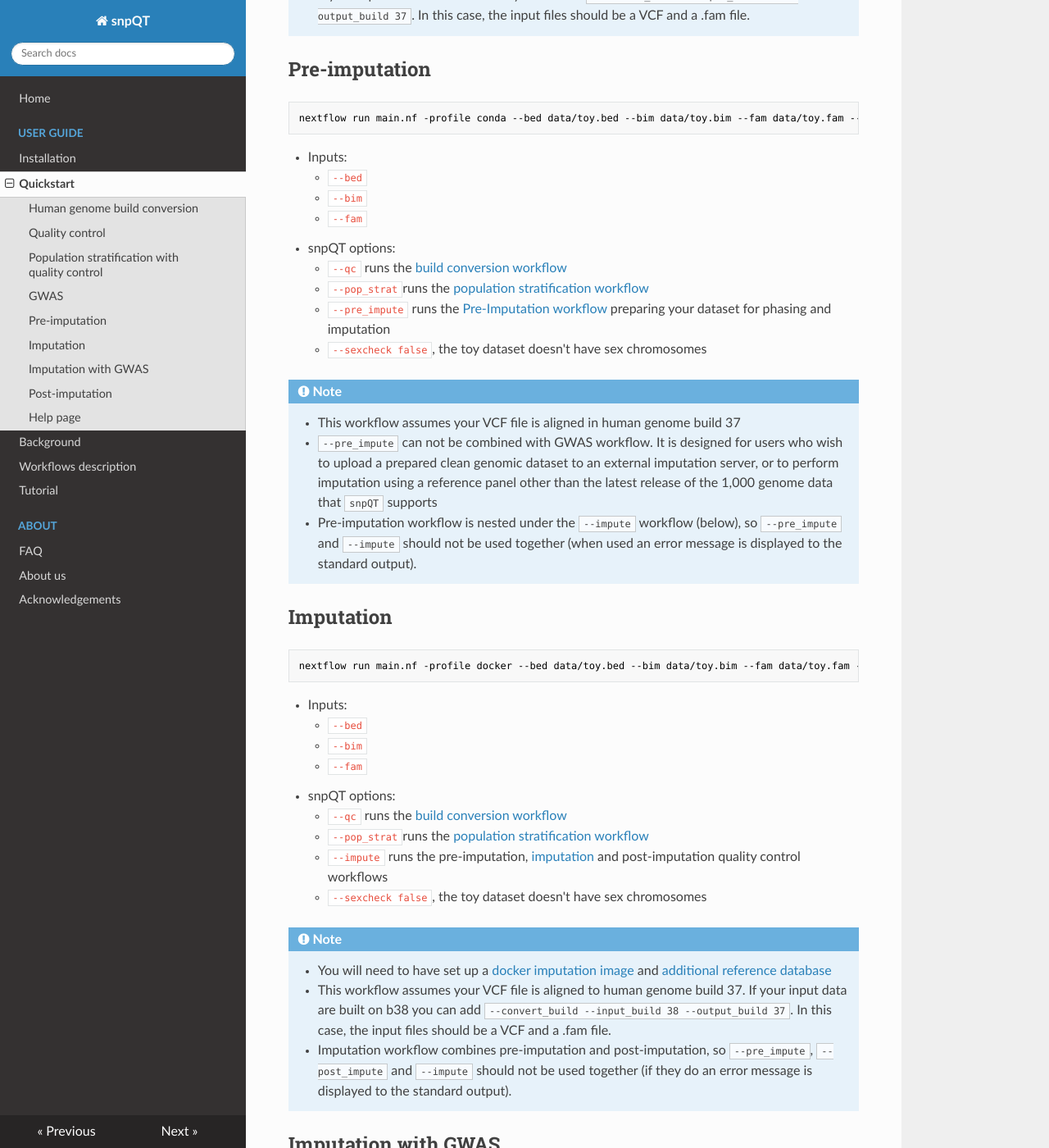
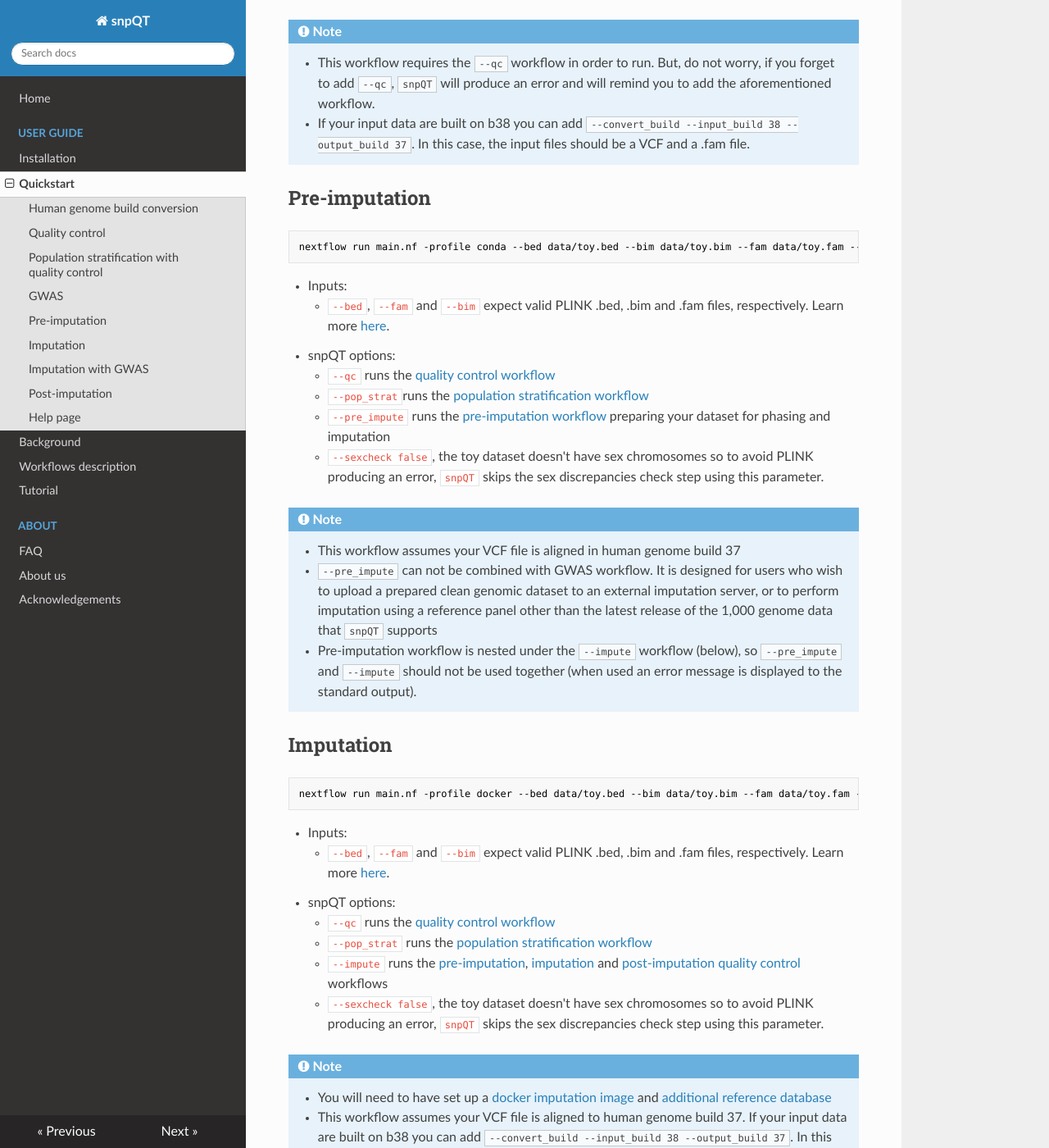
Before and after one commit to nebfield/snpQT, an MkDocs documentation site: the page built from docs/user-guide/quickstart.md, in a window 1280 px wide and 1400 px high, scrolled down 3783 px. Shown: the whole window at 82% size. Built offline with MkDocs 1.6.1, drawn with Linux system fonts in a browser that asks for light colours; nearby versions of some CDN libraries; some of the changed text lies outside the part shown.

Commit message:
Update quickstart.md

````diff
--- a/docs/user-guide/quickstart.md
+++ b/docs/user-guide/quickstart.md
@@ -61,7 +61,7 @@ nextflow run main.nf -profile conda --bed data/toy.bed --fam data/toy.fam --bim
 ```
 
 * Inputs:
-    * `--bed`, `--fam` and `--bim` expect valid PLINK .bed, .bim and .fam files, respectively, learn more [here](https://www.cog-genomics.org/plink2/formats).
+    * `--bed`, `--fam` and `--bim` expect valid PLINK .bed, .bim and .fam files, respectively. Learn more [here](https://www.cog-genomics.org/plink2/formats).
 * snpQT options:
     * `--qc` runs the [quality control workflow](https://snpqt.readthedocs.io/en/latest/user-guide/workflows/#quality-control)
     * `--results` specifies a directory where output files are copied to
@@ -81,7 +81,7 @@ nextflow run main.nf -profile conda --bed data/toy.bed --bim data/toy.bim --fam
 ```
 
 * Inputs:
-    * `--bed`, `--fam` and `--bim` expect valid PLINK .bed, .bim and .fam files, respectively, learn more [here](https://www.cog-genomics.org/plink2/formats).
+    * `--bed`, `--fam` and `--bim` expect valid PLINK .bed, .bim and .fam files, respectively. Learn more [here](https://www.cog-genomics.org/plink2/formats).
 * snpQT options:
     * `--qc` runs the [quality control workflow](https://snpqt.readthedocs.io/en/latest/user-guide/workflows/#quality-control)
     * `--pop_strat`runs the [population stratification workflow](workflows.md#population-stratification)
@@ -89,9 +89,9 @@ nextflow run main.nf -profile conda --bed data/toy.bed --bim data/toy.bim --fam
 	* `--results` specifies a directory where output files are copied to.
 
 !!! note
-    * This workflow assumes your PLINK bfiles are already aligned in b37
+    * This workflow assumes your binary PLINK files are already aligned in b37
 	* The SNP IDs need to be in a "rs" ID format, in order to be merged with the 1,000 human genome data
-	* Population stratification can not be used without the quality control workflow
+	* Population stratification can not be used without the quality control workflow. If you forget to add `--qc`, `snpQT` will produce an error and will remind you to add the aforementioned workflow.
 	* You can combine this workflow with `--convert_built` workflow. In this case, the input files should be a VCF and a .fam file.
 
 
@@ -102,9 +102,9 @@ nextflow run main.nf -profile conda --bed data/toy.bed --bim data/toy.bim --fam
 ```
 
 * Inputs:
-    * `--bed`, `--fam` and `--bim` expect valid PLINK .bed, .bim and .fam files, respectively, learn more [here](https://www.cog-genomics.org/plink2/formats).
+    * `--bed`, `--fam` and `--bim` expect valid PLINK .bed, .bim and .fam files, respectively. Learn more [here](https://www.cog-genomics.org/plink2/formats).
 * snpQT options:
-    * `--qc` runs the [build conversion workflow](workflows.md#build-conversion)
+    * `--qc` runs the [quality control workflow](https://snpqt.readthedocs.io/en/latest/user-guide/workflows/#quality-control)
     * `--pop_strat`runs the [population stratification workflow](workflows.md#population-stratification)
     * `--gwas` runs the [GWAS workflow](workflows.md#genome-wide-association-study)
     * `--sexcheck false`, the toy dataset doesn't have sex chromosomes so to avoid PLINK producing an error, `snpQT` skips the sex discrepancies check step using this parameter.
@@ -120,14 +120,12 @@ nextflow run main.nf -profile conda --bed data/toy.bed --bim data/toy.bim --fam
 ```
 
 * Inputs:
-    * `--bed`
-    * `--bim`
-    * `--fam`
+    * `--bed`, `--fam` and `--bim` expect valid PLINK .bed, .bim and .fam files, respectively. Learn more [here](https://www.cog-genomics.org/plink2/formats).
 * snpQT options:
-    * `--qc` runs the [build conversion workflow](workflows.md#build-conversion)
+    * `--qc` runs the [quality control workflow](https://snpqt.readthedocs.io/en/latest/user-guide/workflows/#quality-control)
     * `--pop_strat`runs the [population stratification workflow](workflows.md#population-stratification)
-    * `--pre_impute` runs the [Pre-Imputation workflow](https://tutorial-snpqt.readthedocs.io/en/latest/user-guide/workflows/#pre-imputation-quality-control) preparing your dataset for phasing and imputation
-    * `--sexcheck false`, the toy dataset doesn't have sex chromosomes
+    * `--pre_impute` runs the [pre-imputation workflow](https://snpqt.readthedocs.io/en/latest/user-guide/workflows/#pre-imputation-quality-control) preparing your dataset for phasing and imputation
+    * `--sexcheck false`, the toy dataset doesn't have sex chromosomes so to avoid PLINK producing an error, `snpQT` skips the sex discrepancies check step using this parameter.
 
 !!! note
     * This workflow assumes your VCF file is aligned in human genome build 37
@@ -141,17 +139,15 @@ nextflow run main.nf -profile docker --bed data/toy.bed --bim data/toy.bim --fam
 ```
 
 * Inputs:
-    * `--bed`
-    * `--bim`
-    * `--fam`
+    * `--bed`, `--fam` and `--bim` expect valid PLINK .bed, .bim and .fam files, respectively. Learn more [here](https://www.cog-genomics.org/plink2/formats).
 * snpQT options:
-    * `--qc` runs the [build conversion workflow](workflows.md#build-conversion)
-    * `--pop_strat`runs the [population stratification workflow](workflows.md#population-stratification)
-    * `--impute` runs the pre-imputation, [imputation](workflows.md#phasing-imputation) and post-imputation quality control workflows
-    * `--sexcheck false`, the toy dataset doesn't have sex chromosomes
+    * `--qc` runs the [quality control workflow](https://snpqt.readthedocs.io/en/latest/user-guide/workflows/#quality-control)
+    * `--pop_strat` runs the [population stratification workflow](workflows.md#population-stratification)
+    * `--impute` runs the [pre-imputation](https://snpqt.readthedocs.io/en/latest/user-guide/workflows/#pre-imputation-quality-control), [imputation](workflows.md#phasing-imputation) and [post-imputation quality control](https://snpqt.readthedocs.io/en/latest/user-guide/quickstart/#post-imputation) workflows
+    * `--sexcheck false`, the toy dataset doesn't have sex chromosomes so to avoid PLINK producing an error, `snpQT` skips the sex discrepancies check step using this parameter.
 
 !!! note
-	* You will need to have set up a [docker imputation image](installation#imputation-prerequisite) and [additional reference database](installation.md#imputation-reference-data)
+	* You will need to have set up a [docker imputation image](https://snpqt.readthedocs.io/en/latest/user-guide/installation/#imputation-prerequisite) and [additional reference database](installation.md#imputation-reference-data)
     * This workflow assumes your VCF file is aligned to human genome build 37. If your input data are built on b38 you can add `--convert_build --input_build 38 --output_build 37`. In this case, the input files should be a VCF and a .fam file.
 	* Imputation workflow combines pre-imputation and post-imputation, so `--pre_impute`, `--post_impute` and `--impute` should not be used together (if they do an error message is displayed to the standard output).
 
@@ -163,11 +159,9 @@ nextflow run main.nf -profile docker --bed data/toy.bed --bim data/toy.bim --fam
 nextflow run main.nf -profile docker --bed data/toy.bed --bim data/toy.bim --fam data/toy.fam --qc --pop_strat --impute --gwas --sexcheck false -resume
 ```
 * Inputs:
-    * `--bed`
-    * `--bim`
-    * `--fam`
+    * `--bed`, `--fam` and `--bim` expect valid PLINK .bed, .bim and .fam files, respectively. Learn more [here](https://www.cog-genomics.org/plink2/formats).
 * snpQT options:
-    * `--qc` runs the [build conversion workflow](workflows.md#build-conversion)
+    * `--qc` runs the [quality control workflow](https://snpqt.readthedocs.io/en/latest/user-guide/workflows/#quality-control)
     * `--pop_strat`runs the [population stratification workflow](workflows.md#population-stratification)
     * `--impute` runs the pre-imputation, [imputation](workflows.md#phasing-imputation) and post-imputation quality control workflows
     * `--gwas` runs the [GWAS workflow](workflows.md#genome-wide-association-study)
@@ -184,8 +178,8 @@ nextflow run main.nf -profile conda --vcf data/toy.vcf.gz --fam data/toy.fam --r
 ```
 
 * Inputs:
-    * `--vcf`
-    * `--fam`
+    * `--vcf`: This workflow requires a valid VCF file of human genomic data
+    * `--fam`: This workflow also requires an accompanying plink .fam file which should contain the same samples as the VCF file.
 * snpQT options:
 	* `--post_impute` runs the [post-imputation workflow]
 	* `--sexcheck false`, the toy dataset doesn't have sex chromosomes
````
Also changed, not shown: other parts of docs/user-guide/quickstart.md (+11 -11 lines).
